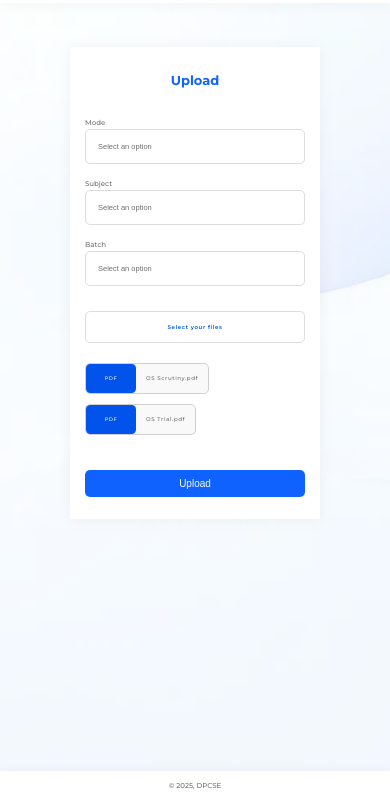
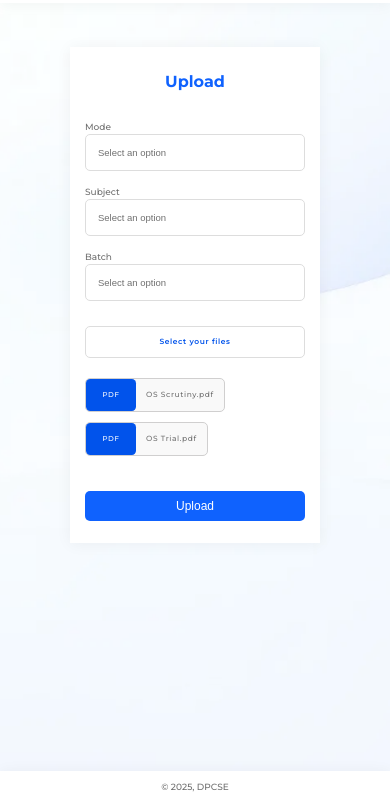
Before and after one commit to AmalKrishnaKP/Mini-Project, a plain HTML site: page upload.html in a window 390 px wide. Shown: the part 52-844 px from the top of the page. Drawn offline with Linux system fonts and the light colour scheme.

Commit message:
Initial Commit

```diff
--- a/scrutiny.css
+++ b/scrutiny.css
@@ -306,12 +306,12 @@ form button:hover {
 
     form button {
         padding: 8px 15px;
-        font-size: 10px;
+        font-size: 12px;
     }
 
     form input[type="text"] {
         padding: 4px;
-        font-size: 8px;
+        font-size: 10px;
     }
 
     .form-group {
@@ -322,18 +322,13 @@ form button:hover {
     .form-group label {
         margin-top: -5px;
         margin-bottom: 2px;
-        font-size: 7px;
+        font-size: 9px;
     }
 
     .upload-title {
-        font-size: 13px;
+        font-size: 15px;
         margin-bottom: 25px;
         margin-top: 10px;
-    }
-
-    .forgot-password-link {
-        font-size: 7px;
-        margin-top: -25px;
     }
 
     p {
@@ -349,7 +344,7 @@ form button:hover {
     }
 
     .information-type {
-        font-size: 5.5px;
+        font-size: 7.5px;
         font-weight: 550;
     }
 
@@ -381,16 +376,16 @@ form button:hover {
 
     .pdf-box-content {
         margin-left: 25px;
-        font-size: 5.5px;
+        font-size: 7.5px;
     }
 
     .info-new-type {
-        font-size: 5px;
+        font-size: 7px;
     }
 
     select {
         padding: 12px;
-        font-size: 7.5px;
+        font-size: 9.5px;
         border-radius: 5px;
     }
 
@@ -406,7 +401,7 @@ form button:hover {
     }
 
     #textmessage {
-        font-size: 7.5px;
+        font-size: 9.5px;
         margin-bottom: -40px;
     }
 }
--- a/seating.css
+++ b/seating.css
@@ -291,12 +291,12 @@ form button:hover {
 
     form button {
         padding: 8px 15px;
-        font-size: 10px;
+        font-size: 12px;
     }
 
     form input[type="text"] {
         padding: 4px;
-        font-size: 8px;
+        font-size: 10px;
     }
 
     .form-group {
@@ -307,18 +307,13 @@ form button:hover {
     .form-group label {
         margin-top: -5px;
         margin-bottom: 2px;
-        font-size: 7px;
+        font-size: 9px;
     }
 
     .upload-title {
-        font-size: 13px;
+        font-size: 15px;
         margin-bottom: 25px;
         margin-top: 10px;
-    }
-
-    .forgot-password-link {
-        font-size: 7px;
-        margin-top: -25px;
     }
 
     p {
@@ -334,7 +329,7 @@ form button:hover {
     }
 
     .information-type {
-        font-size: 5.5px;
+        font-size: 7.5px;
         font-weight: 550;
     }
 
@@ -366,16 +361,16 @@ form button:hover {
 
     .pdf-box-content {
         margin-left: 25px;
-        font-size: 5.5px;
+        font-size: 7.5px;
     }
 
     .info-new-type {
-        font-size: 5px;
+        font-size: 7px;
     }
 
     select {
         padding: 12px;
-        font-size: 7.5px;
+        font-size: 9.5px;
         border-radius: 5px;
     }
 
--- a/upload.css
+++ b/upload.css
@@ -292,12 +292,12 @@ form button:hover {
 
     form button {
         padding: 8px 15px;
-        font-size: 10px;
+        font-size: 12px;
     }
 
     form input[type="text"] {
         padding: 4px;
-        font-size: 8px;
+        font-size: 10px;
     }
 
     .form-group {
@@ -308,18 +308,13 @@ form button:hover {
     .form-group label {
         margin-top: -5px;
         margin-bottom: 2px;
-        font-size: 7px;
+        font-size: 9px;
     }
 
     .upload-title {
-        font-size: 13px;
+        font-size: 16px;
         margin-bottom: 25px;
         margin-top: 10px;
-    }
-
-    .forgot-password-link {
-        font-size: 7px;
-        margin-top: -25px;
     }
 
     p {
@@ -327,15 +322,15 @@ form button:hover {
     }
 
     .footer-style {
-        font-size: 7px;
+        font-size: 9px;
     }
 
     .content-section {
-        height: 10px;
+        height: 13px;
     }
 
     .information-type {
-        font-size: 5.5px;
+        font-size: 7.5px;
         font-weight: 550;
     }
 
@@ -367,16 +362,16 @@ form button:hover {
 
     .pdf-box-content {
         margin-left: 25px;
-        font-size: 5.5px;
+        font-size: 7.5px;
     }
 
     .info-new-type {
-        font-size: 5px;
+        font-size: 7px;
     }
 
     select {
         padding: 12px;
-        font-size: 7.5px;
+        font-size: 9.5px;
         border-radius: 5px;
     }
 
```
